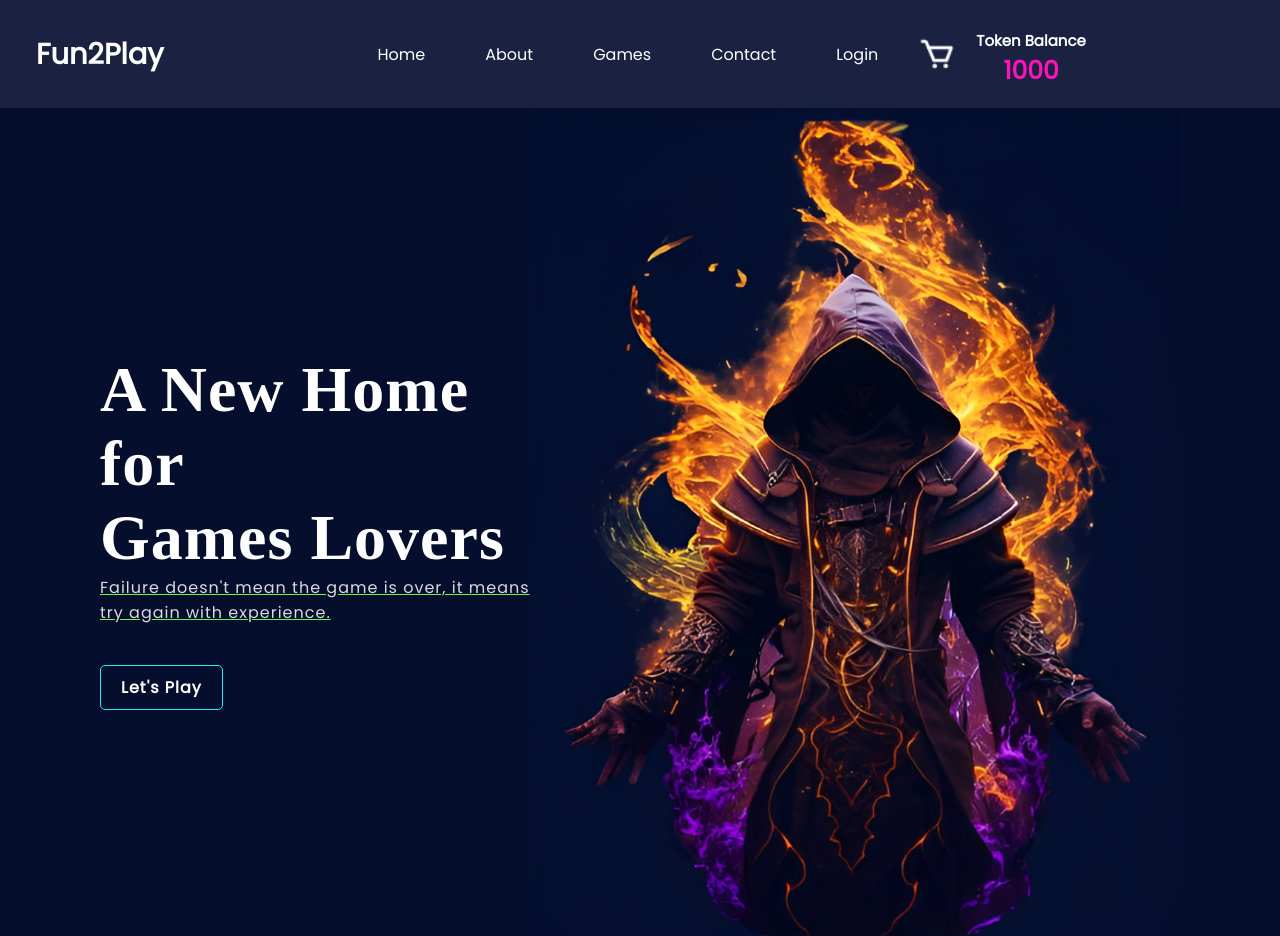
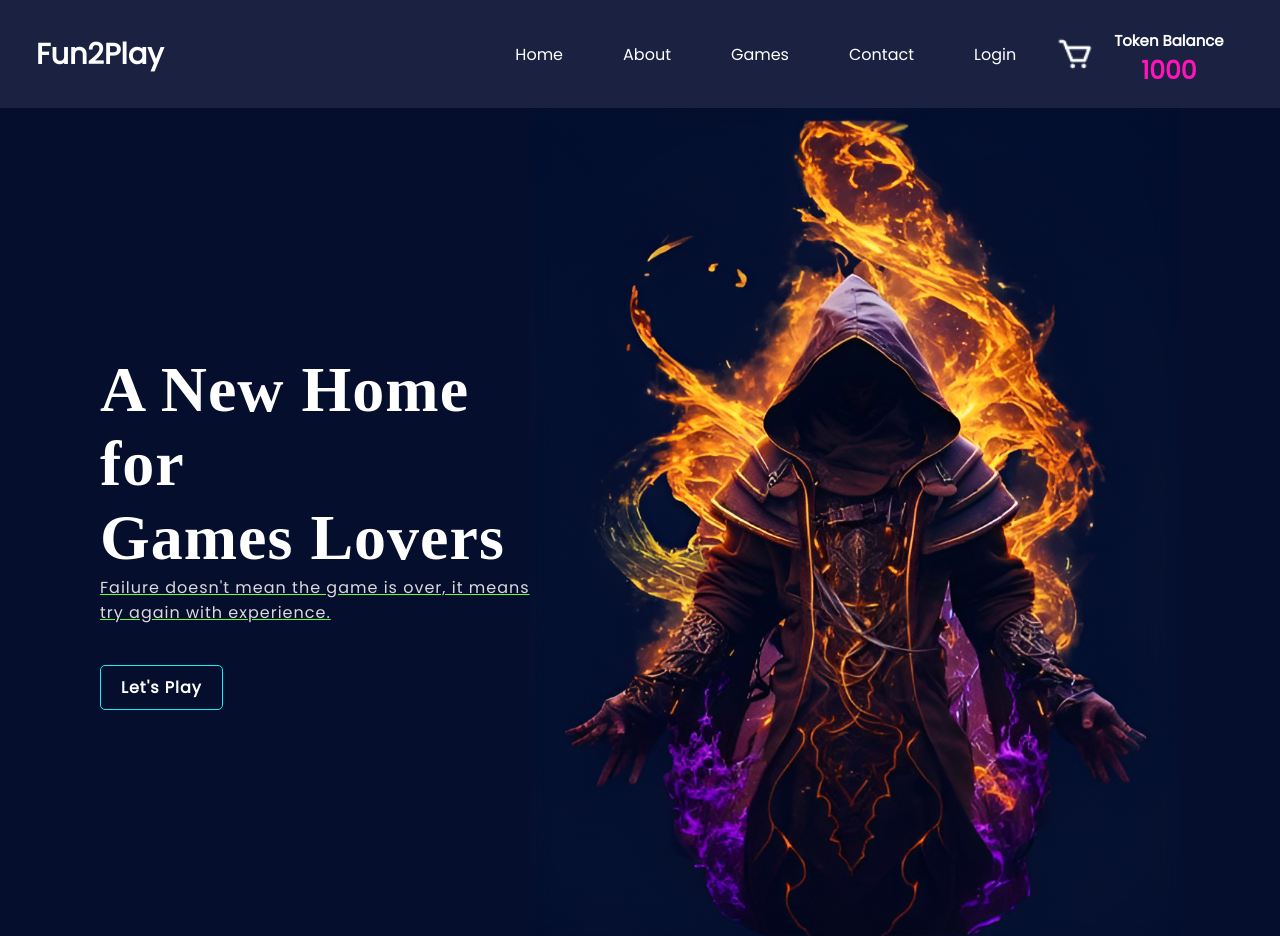
Before and after one commit to Shivam8369/Fun2Play, a plain HTML site: page src/index.html in a window 1280 px wide. Shown: the top 936 px of the page. Drawn offline with nearby package versions, Linux system fonts and the light colour scheme.

Commit message:
minor bug fixes

```diff
--- a/src/index.css
+++ b/src/index.css
@@ -99,8 +99,9 @@ header .logo {
 }
 
 header .nav {
+  width: 80%;
   display: flex;
-  justify-content: center;
+  justify-content: end;
   align-items: center;
 }
 
@@ -582,6 +583,7 @@ footer .info ul li:hover  box-icon{
     left: 0;
     right: 0;
     bottom: 0;
+    padding-top: 70px;
     background: #1b2141;
     display: none;
     width: 80%;
```
